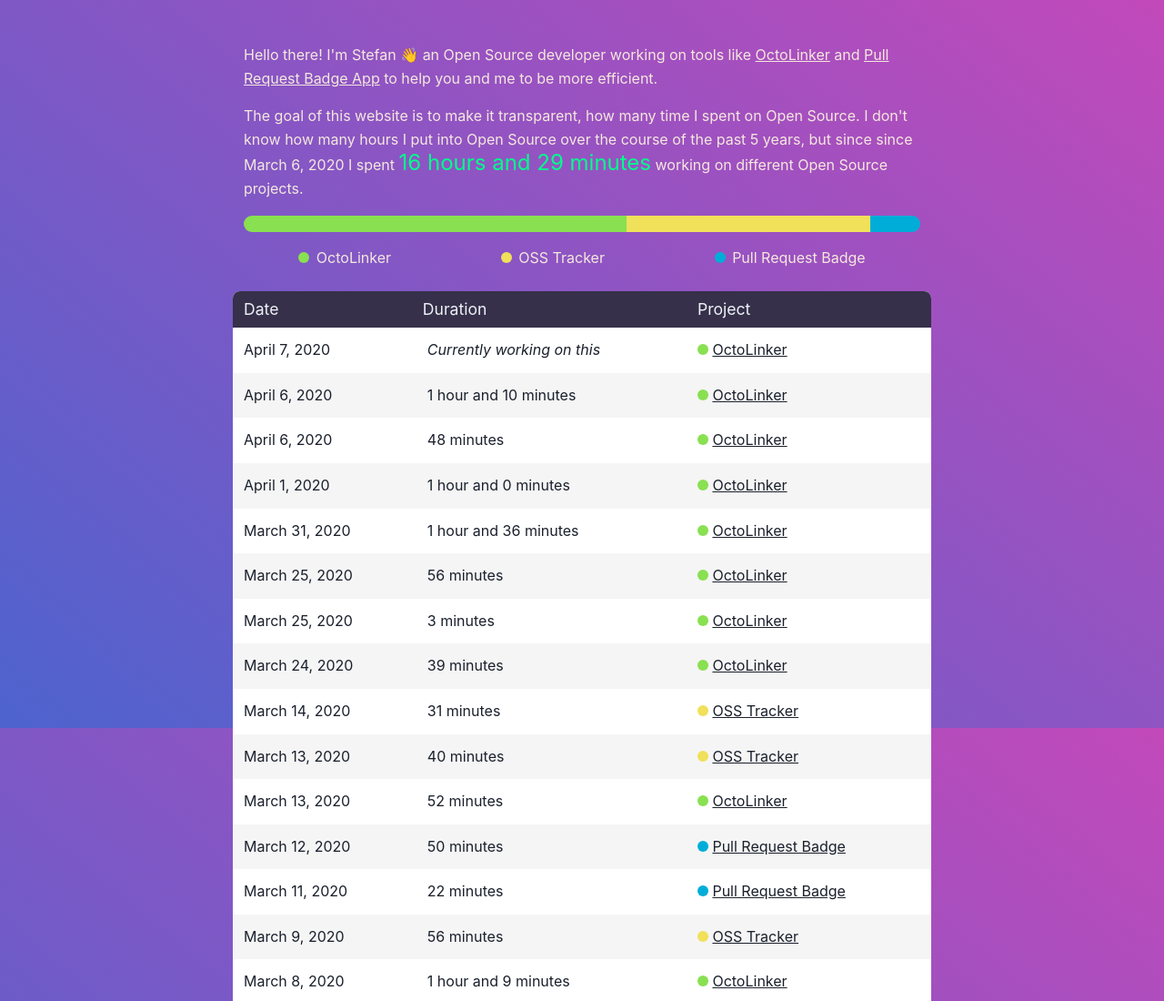
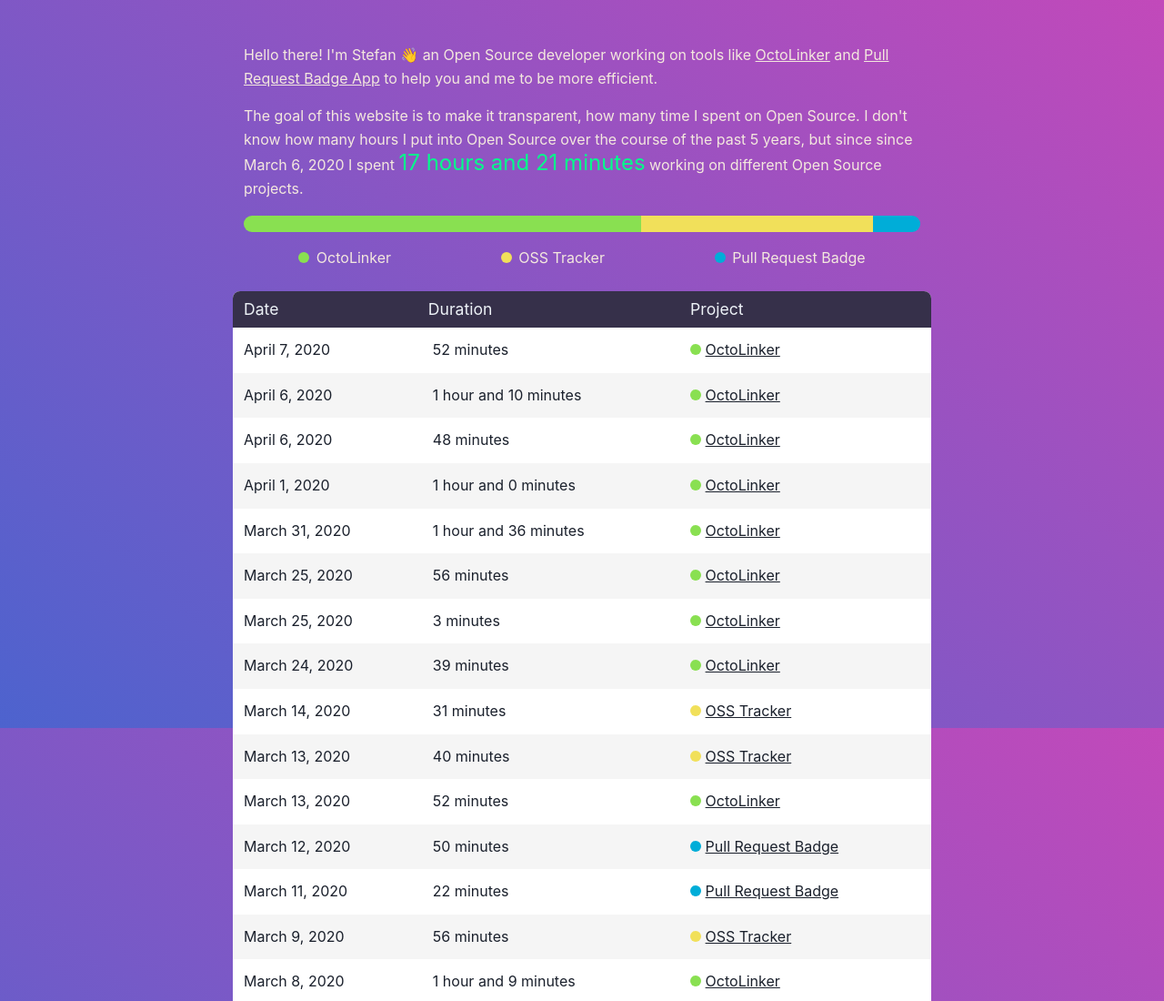
Before and after one commit to stefanbuck/oss-tracker, a plain HTML site: page public/index.html in a window 1280 px wide. Shown: the top 1100 px of the page at 91% size. Drawn offline with Linux system fonts and the light colour scheme.

Commit message:
Update data

```diff
--- a/data.json
+++ b/data.json
@@ -90,8 +90,8 @@
   "updated_at": "2020-04-06T22:16:23Z"
  },
  "610601879": {
-  "body": "OctoLinker   ",
+  "body": "OctoLinker",
   "created_at": "2020-04-07T20:23:57Z",
-  "updated_at": "2020-04-07T20:23:57Z"
+  "updated_at": "2020-04-07T21:16:00Z"
  }
 }
--- a/public/index.html
+++ b/public/index.html
@@ -157,10 +157,10 @@
             spent on Open Source. I don't know how many hours I put into Open
             Source over the course of the past 5 years, but since since March 6,
             2020 I spent
-            <span class="total-duration">16 hours and 29 minutes</span> working on different
+            <span class="total-duration">17 hours and 21 minutes</span> working on different
             Open Source projects.
           </p>
-          <div class="barchart"><div title="9 hours and 20 minutes" style="width: 56.5998652745032%; background-color: #89e051;" class="barchart-item"></div><div title="5 hours and 56 minutes" style="width: 36.06769956214213%; background-color: #f1e05a;" class="barchart-item"></div><div title="1 hour and 12 minutes" style="width: 7.332435163354664%; background-color: #00ADD8;" class="barchart-item"></div></div>
+          <div class="barchart"><div title="10 hours and 12 minutes" style="width: 58.76837911780235%; background-color: #89e051;" class="barchart-item"></div><div title="5 hours and 56 minutes" style="width: 34.26555525334784%; background-color: #f1e05a;" class="barchart-item"></div><div title="1 hour and 12 minutes" style="width: 6.966065628849815%; background-color: #00ADD8;" class="barchart-item"></div></div>
           <ol class="project-legend">
             <li>
   <span class="project-color" style="background-color:#89e051;"></span>
@@ -184,7 +184,7 @@
             <tbody>
               <tr>
   <td>April 7, 2020</td>
-  <td><i>Currently working on this</i></td>
+  <td>52 minutes</td>
   <td><div class="project-color" style="background-color: #89e051"></div> <a href=https://github.com/OctoLinker/OctoLinker>OctoLinker</a></td>
 </tr>
 <tr>
```
